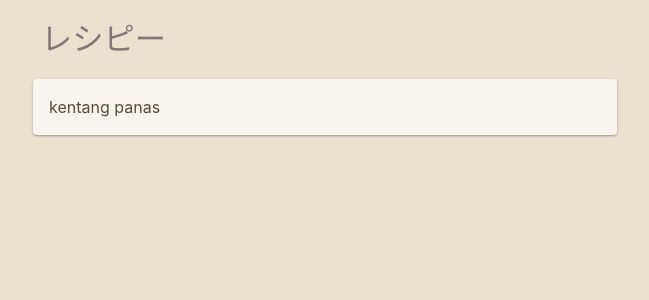
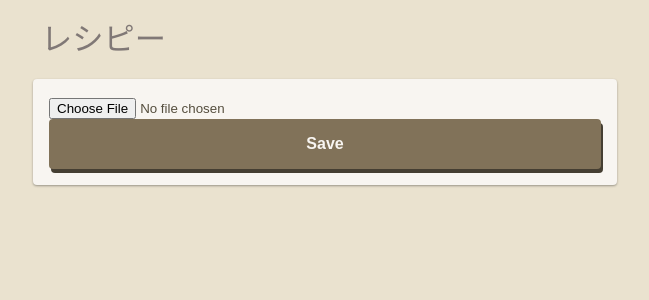
Before and after one commit to shiningflint/mumulala, a Vue app in the folder web/recipe/: page /recipes/1/edit in a window 1280 px wide. Shown: the top 300 px of the page, without its empty margins (315-964 px from the left). Built offline with nearby package versions, Linux system fonts and the light colour scheme.

Commit message:
Create image uploader

```diff
--- /dev/null
+++ b/web/recipe/src/components/ImageUploader.vue
@@ -0,0 +1,22 @@
+<template>
+  <input
+    accept="image/*"
+    capture="camera"
+    type="file"
+    :value="value"
+    @input="$emit('input', $event.target.value)"
+  />
+</template>
+
+<script>
+export default {
+  props: {
+    value: {
+      required: true,
+    },
+  },
+}
+</script>
+
+<style lang="scss" scoped>
+</style>
--- a/web/recipe/src/views/Recipes/Edit.vue
+++ b/web/recipe/src/views/Recipes/Edit.vue
@@ -2,19 +2,36 @@
   <div class="full-height">
     <layout-header title="レシピー"/>
     <page-content>
-      <p>kentang panas</p>
+      <form @submit.prevent="onSubmit">
+        <image-uploader v-model="form.image" />
+        <button type="submit">Save</button>
+      </form>
     </page-content>
   </div>
 </template>
 
 <script>
+import ImageUploader from 'components/ImageUploader'
 import LayoutHeader from 'components/layout/Header'
 import PageContent from 'components/layout/PageContent'
 
 export default {
   components: {
+    ImageUploader,
     LayoutHeader,
     PageContent,
   },
+  data () {
+    return {
+      form: {
+        image: null,
+      },
+    }
+  },
+  methods: {
+    onSubmit () {
+      console.log('submitting form', { ...this.form, })
+    },
+  },
 }
 </script>
```
